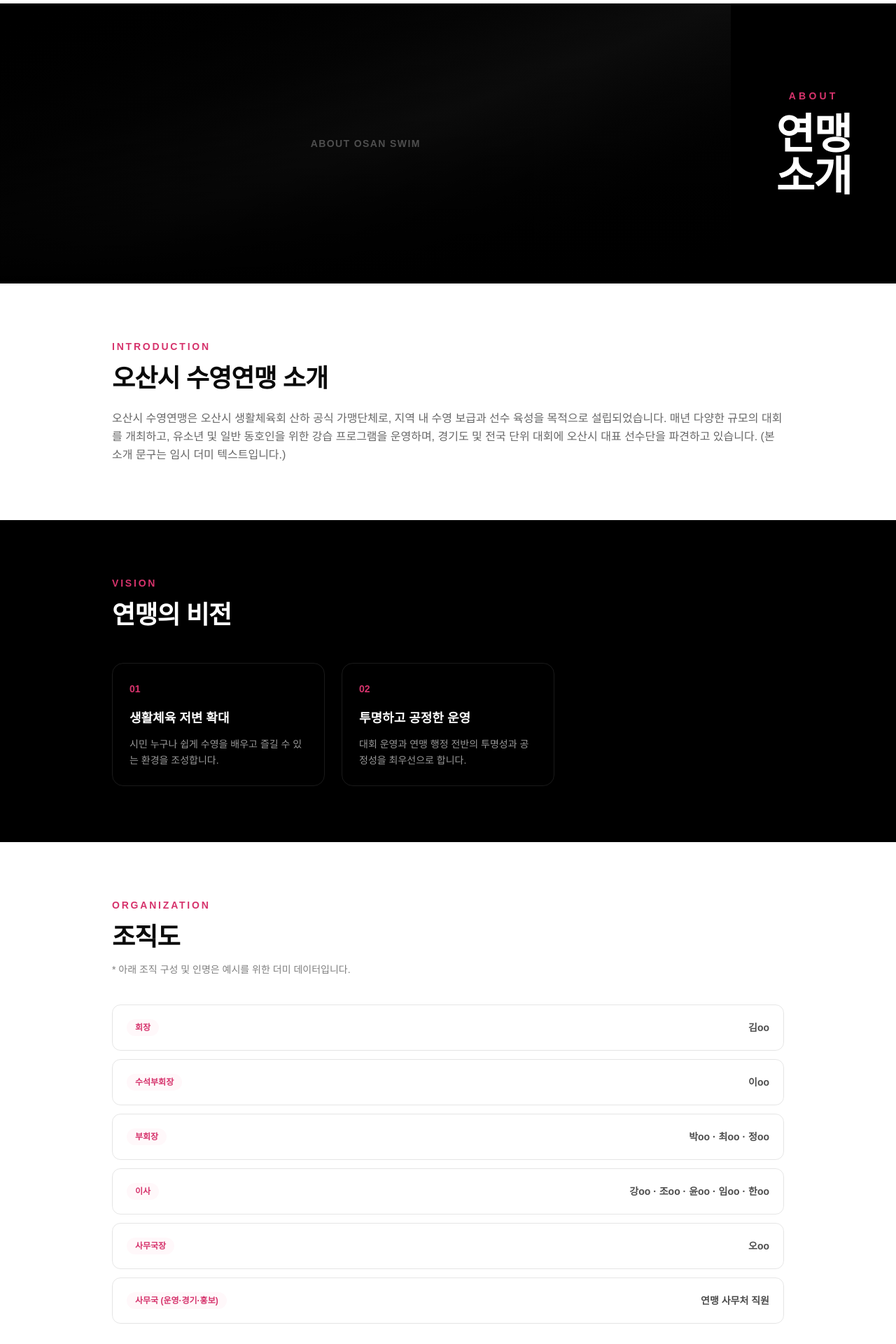
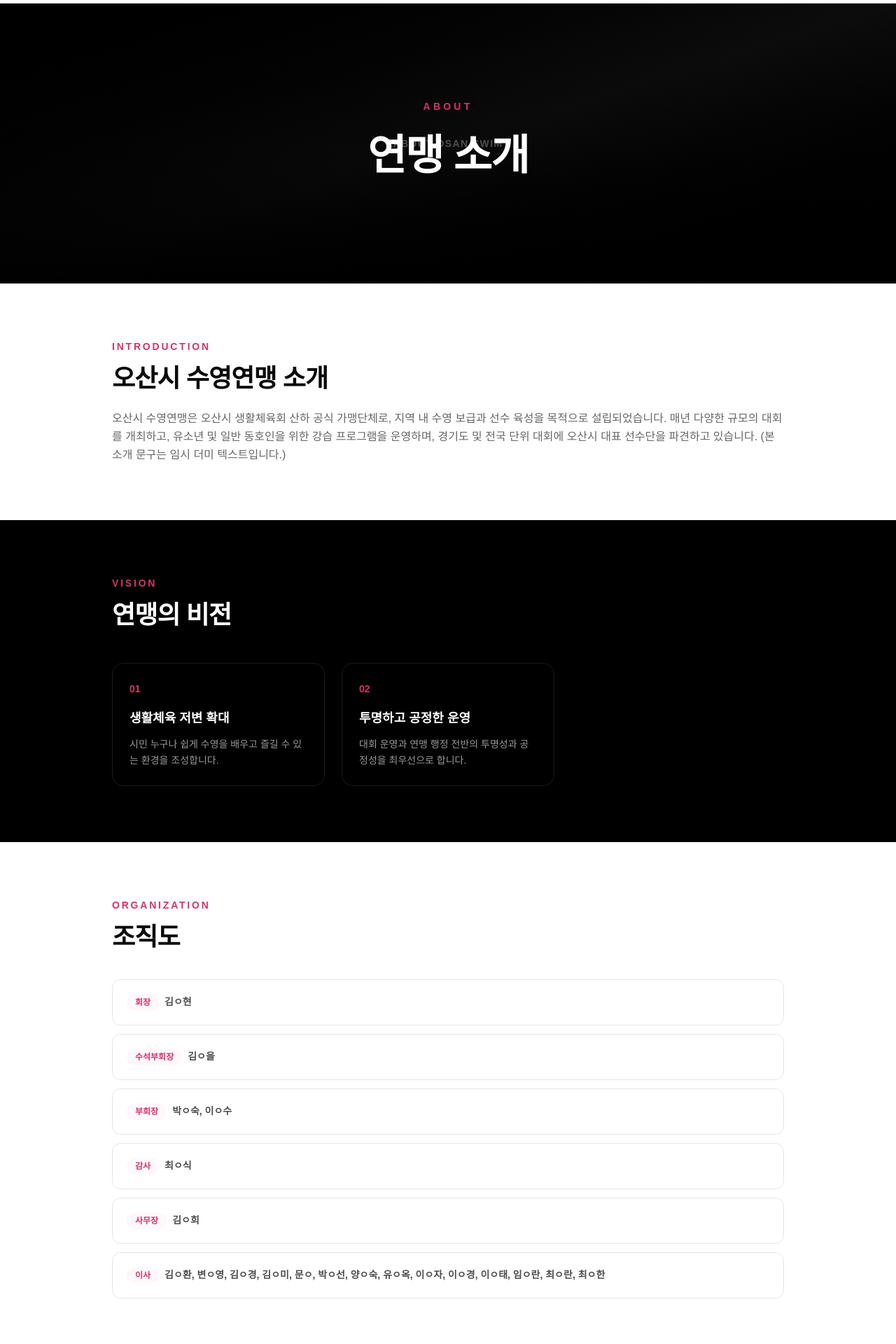
Before and after one commit to capsule8827/osswimfe, a Next.js app: page /about in a window 1280 px wide. Shown: the part 60-1980 px from the top of the page at 70% size. Built offline with nearby package versions, Linux system fonts and the light colour scheme; a web font is replaced by a local one.

Commit message:
조직도·레이아웃 정리 및 PDF 경로 고정

```diff
--- a/app/about/page.js
+++ b/app/about/page.js
@@ -6,18 +6,15 @@ export const metadata = {
 };
 
 const ORG_CHART = [
-  { role: "회장", name: "김oo" },
-  { role: "수석부회장", name: "이oo" },
-  {
-    role: "부회장",
-    name: "박oo · 최oo · 정oo",
-  },
+  { role: "회장", name: "김ㅇ현" },
+  { role: "수석부회장", name: "김ㅇ을" },
+  { role: "부회장", name: "박ㅇ숙, 이ㅇ수" },
+  { role: "감사", name: "최ㅇ식" },
+  { role: "사무장", name: "김ㅇ희" },
   {
     role: "이사",
-    name: "강oo · 조oo · 윤oo · 임oo · 한oo",
+    name: "김ㅇ환, 변ㅇ영, 김ㅇ경, 김ㅇ미, 문ㅇ, 박ㅇ선, 양ㅇ숙, 유ㅇ옥, 이ㅇ자, 이ㅇ경, 이ㅇ태, 임ㅇ란, 최ㅇ란, 최ㅇ한",
   },
-  { role: "사무국장", name: "오oo" },
-  { role: "사무국 (운영·경기·홍보)", name: "연맹 사무처 직원" },
 ];
 
 const VISION_ITEMS = [
@@ -37,9 +34,11 @@ export default function AboutPage() {
       <section className="relative flex h-[50vh] min-h-[360px] items-center justify-center bg-black text-white">
         <PlaceholderBlock label="ABOUT OSAN SWIM" tone="dark" className="absolute inset-0 h-full w-full opacity-60" />
         <div className="absolute inset-0 bg-gradient-to-t from-black via-black/30 to-black/10" />
-        <div className="relative z-10 px-6 text-center">
+        <div className="relative z-10 w-full min-w-0 px-6 text-center">
           <p className="text-sm font-bold uppercase tracking-[0.3em] text-brand-strong">About</p>
-          <h1 className="mt-4 break-keep text-4xl font-black tracking-tight sm:text-6xl">연맹 소개</h1>
+          <h1 className="mt-4 whitespace-nowrap text-[length:clamp(1.75rem,7vw,3.75rem)] font-black tracking-tight">
+            연맹 소개
+          </h1>
         </div>
       </section>
 
@@ -79,20 +78,19 @@ export default function AboutPage() {
       <section className="mx-auto max-w-5xl px-5 py-20 sm:px-8">
         <p className="text-sm font-bold uppercase tracking-[0.2em] text-brand-strong">Organization</p>
         <h2 className="mt-4 text-3xl font-black tracking-tight sm:text-4xl">조직도</h2>
-        <p className="mt-4 text-sm text-black/50">
-          * 아래 조직 구성 및 인명은 예시를 위한 더미 데이터입니다.
-        </p>
 
         <div className="mt-10 space-y-3">
           {ORG_CHART.map((node) => (
             <div
               key={node.role}
-              className="flex flex-col gap-2 rounded-xl border border-black/10 p-5 transition-colors hover:border-brand sm:flex-row sm:items-center sm:justify-between"
+              className="flex flex-col gap-2 rounded-xl border border-black/10 p-5 transition-colors hover:border-brand sm:flex-row sm:items-start sm:justify-between"
             >
-              <span className="inline-block w-fit rounded-full bg-brand/10 px-3 py-1 text-xs font-bold text-brand-strong">
+              <span className="inline-block w-fit shrink-0 rounded-full bg-brand/10 px-3 py-1 text-xs font-bold text-brand-strong">
                 {node.role}
               </span>
-              <span className="text-sm font-semibold text-black/70">{node.name}</span>
+              <span className="text-sm font-semibold leading-relaxed text-black/70 sm:flex-1">
+                {node.name}
+              </span>
             </div>
           ))}
         </div>
--- a/app/page.js
+++ b/app/page.js
@@ -23,14 +23,12 @@ export default function Home() {
         />
         <div className="absolute inset-0 bg-gradient-to-t from-black via-black/40 to-black/10" />
 
-        <div className="relative z-10 mx-auto flex max-w-5xl flex-col items-center px-6 text-center">
+        <div className="relative z-10 mx-auto flex w-full min-w-0 max-w-5xl flex-col items-center px-6 text-center">
           <p className="text-sm font-bold uppercase tracking-[0.3em] text-brand-strong">
             Osan City Swimming Federation
           </p>
-          <h1 className="mt-6 break-keep text-5xl font-black leading-[1.05] tracking-tight sm:text-7xl md:text-8xl">
-            오산시
-            <br />
-            수영연맹
+          <h1 className="mt-6 whitespace-nowrap text-[length:clamp(1.75rem,9vw,6rem)] font-black leading-[1.05] tracking-tight">
+            오산시 수영연맹
           </h1>
           <p className="mt-6 max-w-xl text-base text-white/70 sm:text-lg">
             물을 가르는 모든 순간, 오산시 수영연맹이 함께합니다.
--- a/components/Footer.js
+++ b/components/Footer.js
@@ -12,13 +12,7 @@ export default function Footer() {
         <div className="flex flex-col gap-10 sm:flex-row sm:justify-between">
           <div>
             <p className="text-xl font-black tracking-tight">오산수영연맹</p>
-            <p className="mt-3 text-sm leading-relaxed text-white/60">
-              경기도 오산시 중앙로 123 오산시 중앙생활체육관 2층
-              <br />
-              TEL. 031-123-4567 · FAX. 031-123-4568
-              <br />
-              E-MAIL. osswim@osswim-federation.or.kr
-            </p>
+            <p className="mt-3 text-sm leading-relaxed text-white/60">오산스포츠센터 내 오산시수영연맹</p>
           </div>
 
           <div>
--- a/components/PlaceholderBlock.js
+++ b/components/PlaceholderBlock.js
@@ -9,7 +9,7 @@ export default function PlaceholderBlock({ label, tone = "dark", className = ""
 
   return (
     <div
-      className={`relative flex items-center justify-center overflow-hidden ${TONES[tone]} ${className}`}
+      className={`flex items-center justify-center overflow-hidden ${TONES[tone]} ${className}`}
     >
       <span className={`px-4 text-center text-sm font-bold uppercase tracking-widest ${textTone}`}>
         {label}
```
Also changed, not shown: lib/data.js, 1 other file (tests, documents, lock files or other folders).
